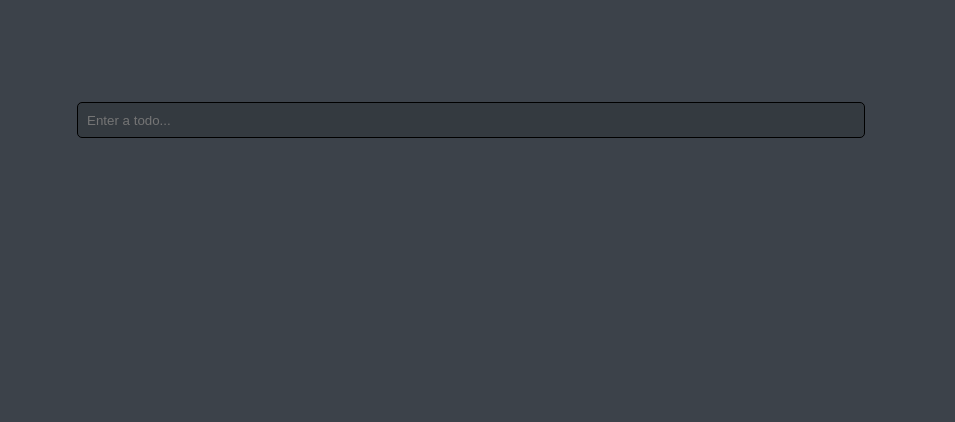
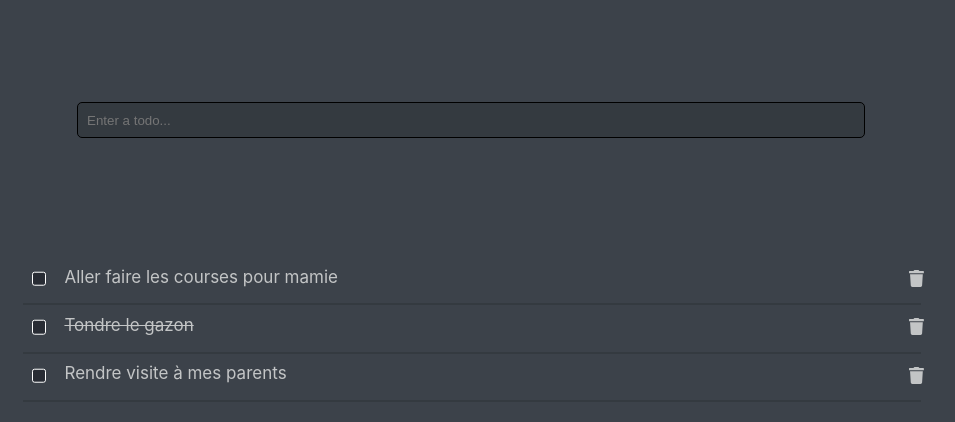
Before and after one commit to axelehrlich59/todoReactHooks, a React (Create React App) app: page / in a window 1280 px wide. Shown: the top 422 px of the page, without its empty margins (169-1124 px from the left). Built offline with nearby package versions, Linux system fonts and the light colour scheme.

Commit message:
rename constants and variables, states

```diff
--- a/src/App.css
+++ b/src/App.css
@@ -142,7 +142,7 @@
   color: #C3C5C6;
 }
 
-.container_received {
+.containerToDoList {
   display: flex;
   justify-content: space-between;
   height: auto;
--- a/src/App.js
+++ b/src/App.js
@@ -1,5 +1,4 @@
 import { useEffect, useState } from 'react';
-//import {uid} from 'react-uid';
 import './App.css';
 import 'font-awesome/css/font-awesome.min.css'
 import Task from './Task';
@@ -8,51 +7,65 @@ import Task from './Task';
 
 const App = () => {
 
-  const [value, setValue] = useState('')
-  const [todo, setTodo] = useState([])
+  const [inputValue, setInputValue] = useState('')
+  const [todoList, setTodos] = useState([
+  {
+    text: "Aller faire les courses pour mamie",
+    isCompleted: false
+  },
+  {
+    text: "Tondre le gazon",
+    isCompleted: true
+  },
+  {
+    text: "Rendre visite à mes parents",
+    isCompleted: false
+  },
+])
   const [todoCompleted, setTodoCompleted] = useState(false)
 
   const onChange = (event) => {
     const inputValue = event.target.value
-    setValue(inputValue)
+    setInputValue(inputValue)
 
     const maxCharacters = 80
     if(inputValue.length > maxCharacters) {
       const inputLimited = inputValue.substr(0, maxCharacters)
-      setValue(inputLimited)
+      setInputValue(inputLimited)
     }
   }
 
   const handleKeyPress = (event) => {
-    if (event.key === "Enter") {
-      const newTodo = [...todo, {text: value, isCompleted: false}]
-      setTodo(newTodo)
-      setValue('')
+    const inputNotEmpty = event.target.value !== ""
+    if (event.key === "Enter" && inputNotEmpty) {
+      const newTodo = [...todoList, {text: inputValue, isCompleted: false}]
+      setTodos(newTodo)
+      setInputValue('')
     }
   }
 
   const completeTodo = (index) => {
-    const newTodo = [...todo]
-    newTodo[index].isCompleted = todoCompleted
-    setTodoCompleted(!todoCompleted)
-    setTodo(newTodo)
+    const newTodo = [...todoList]
+    let previousCompletedValue = newTodo[index].isCompleted
+    newTodo[index].isCompleted = !previousCompletedValue
+    setTodos(newTodo)
   }
 
   const deleteTodoItem = (index) => {
-    const newTodo = [...todo]
-    newTodo.splice(index, 1)
-    setTodo(newTodo)
+    const todoItemToDelete = [...todoList]
+    todoItemToDelete.splice(index, 1)
+    setTodos(todoItemToDelete)
   }
 
   return (
     <div className="App">
       <div className='todo_container'>
-        <input placeholder='Enter a todo...' onChange={onChange} onKeyPress={handleKeyPress} value={value} type="text" className='Input'></input>
+        <input placeholder='Enter a todo...' onChange={onChange} onKeyPress={handleKeyPress} value={inputValue} type="text" className='Input'></input>
       </div>
       <div className='main_main_container'>
       <div className='main_container_received'>
         <div className='test'>
-          {todo.map((todoItem, index) => {
+          {todoList.map((todoItem, index) => {
             return (
               <>
                 <Task
--- a/src/Task.js
+++ b/src/Task.js
@@ -11,8 +11,8 @@ const Task = ({
   return (
     <>
       <div
-          className="container_received"
-          style={{ textDecoration: todoItem.isCompleted ? "line-through" : "" }}
+        className="containerToDoList"
+        style={{ textDecoration: todoItem.isCompleted ? "line-through" : "" }}
       >
         <input className='checkbox' type="checkbox"></input>
           <div className="containerTodoItem">
```
